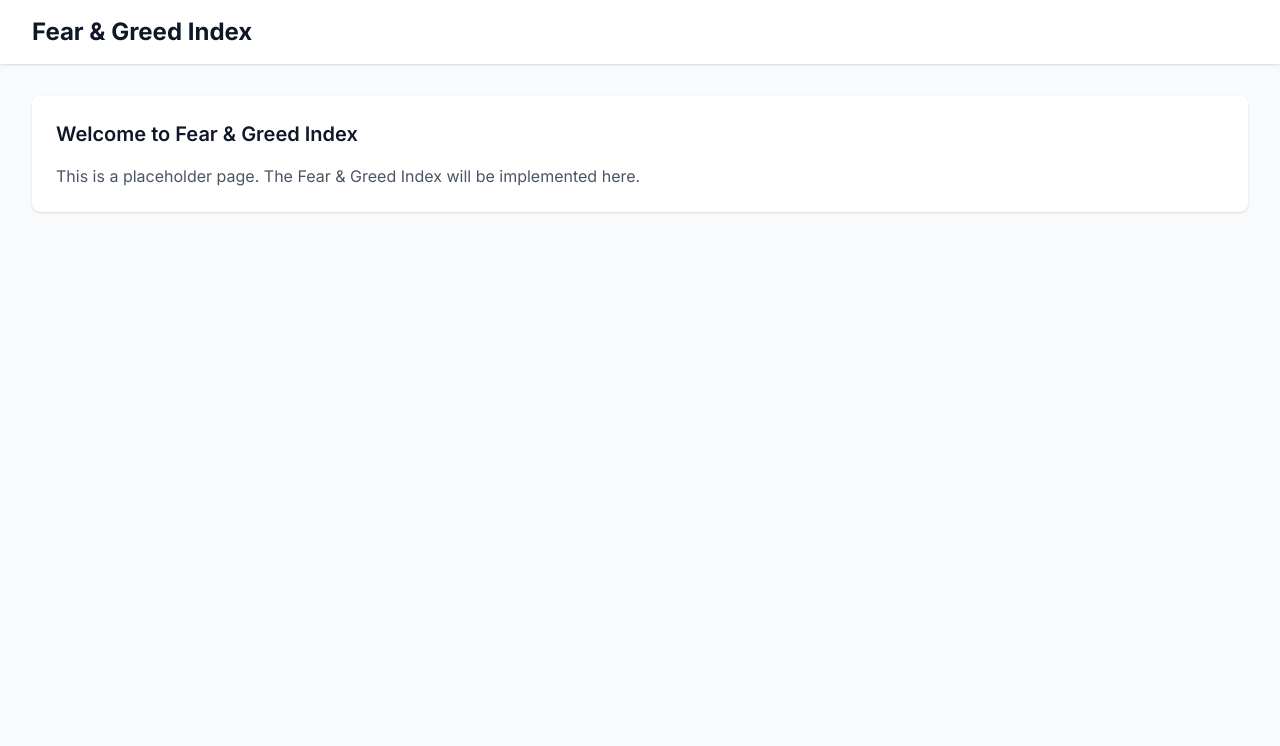
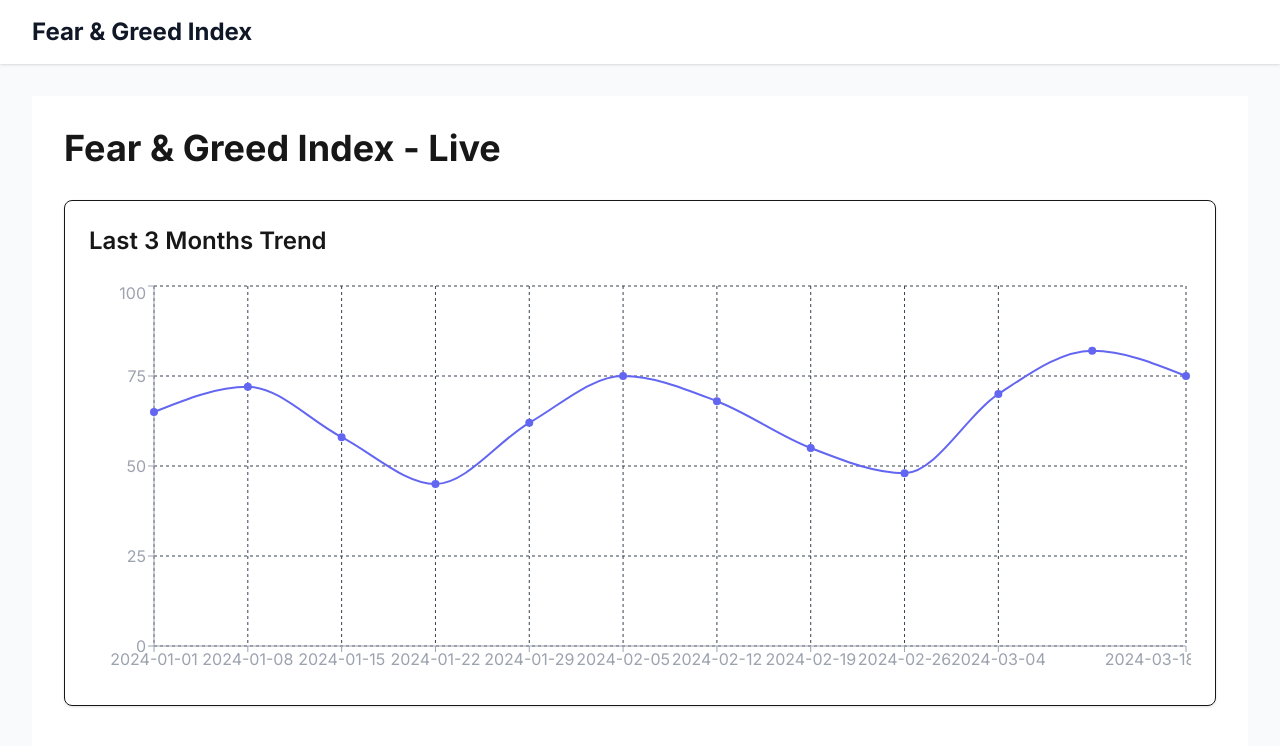
Before and after one commit to callagano/MarketMelodrama, a Next.js app: page / in a window 1280 px wide. Shown: the top 746 px of the page. Built offline with nearby package versions, Linux system fonts and the light colour scheme.

Commit message:
Update page title and trigger new deployment

```diff
--- a/src/app/page.tsx
+++ b/src/app/page.tsx
@@ -1,12 +1,70 @@
-import Image from "next/image";
+'use client';
+
+import { Card } from "@/components/ui/card";
+import { LineChart, Line, XAxis, YAxis, CartesianGrid, Tooltip, ResponsiveContainer } from 'recharts';
+import { ThemeProvider } from "next-themes";
+
+// Mock data for the last 3 months
+const mockData = [
+  { date: '2024-01-01', value: 65 },
+  { date: '2024-01-08', value: 72 },
+  { date: '2024-01-15', value: 58 },
+  { date: '2024-01-22', value: 45 },
+  { date: '2024-01-29', value: 62 },
+  { date: '2024-02-05', value: 75 },
+  { date: '2024-02-12', value: 68 },
+  { date: '2024-02-19', value: 55 },
+  { date: '2024-02-26', value: 48 },
+  { date: '2024-03-04', value: 70 },
+  { date: '2024-03-11', value: 82 },
+  { date: '2024-03-18', value: 75 },
+];
 
 export default function Home() {
   return (
-    <div className="bg-white rounded-lg shadow p-6">
-      <h2 className="text-xl font-semibold text-gray-900 mb-4">Welcome to Fear & Greed Index</h2>
-      <p className="text-gray-600">
-        This is a placeholder page. The Fear & Greed Index will be implemented here.
-      </p>
-    </div>
+    <ThemeProvider attribute="class" defaultTheme="dark">
+      <div className="min-h-screen bg-background p-8">
+        <div className="max-w-7xl mx-auto">
+          <h1 className="text-4xl font-bold mb-8 text-foreground">Fear & Greed Index - Live</h1>
+
+          <Card className="p-6 bg-card">
+            <h2 className="text-2xl font-semibold mb-6 text-card-foreground">Last 3 Months Trend</h2>
+
+            <div className="h-[400px] w-full">
+              <ResponsiveContainer width="100%" height="100%">
+                <LineChart data={mockData}>
+                  <CartesianGrid strokeDasharray="3 3" stroke="#374151" />
+                  <XAxis
+                    dataKey="date"
+                    stroke="#9CA3AF"
+                    tick={{ fill: '#9CA3AF' }}
+                  />
+                  <YAxis
+                    stroke="#9CA3AF"
+                    tick={{ fill: '#9CA3AF' }}
+                    domain={[0, 100]}
+                  />
+                  <Tooltip
+                    contentStyle={{
+                      backgroundColor: '#1F2937',
+                      border: '1px solid #374151',
+                      borderRadius: '0.5rem',
+                      color: '#9CA3AF'
+                    }}
+                  />
+                  <Line
+                    type="monotone"
+                    dataKey="value"
+                    stroke="#6366F1"
+                    strokeWidth={2}
+                    dot={{ fill: '#6366F1' }}
+                  />
+                </LineChart>
+              </ResponsiveContainer>
+            </div>
+          </Card>
+        </div>
+      </div>
+    </ThemeProvider>
   );
 }
```
